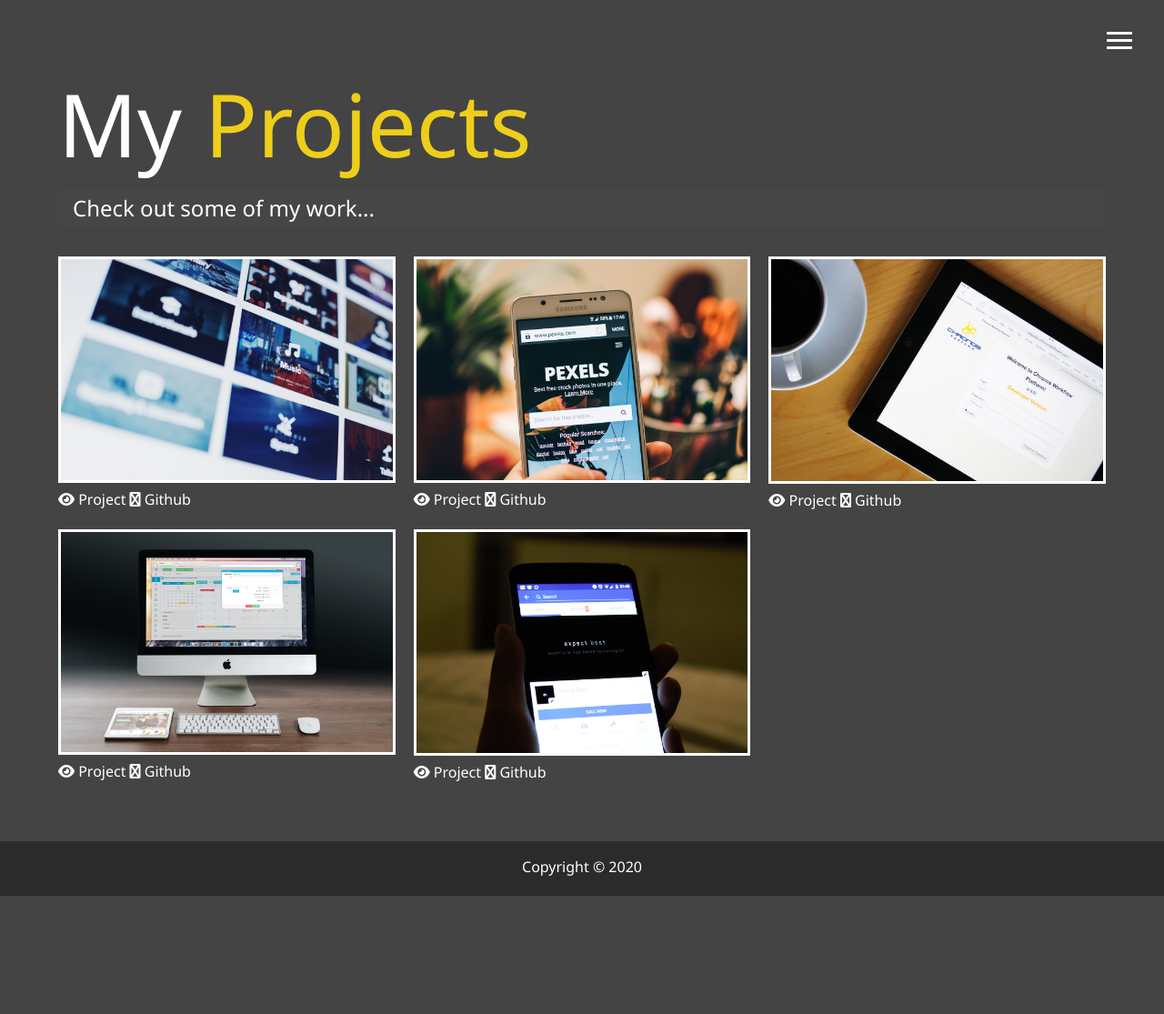
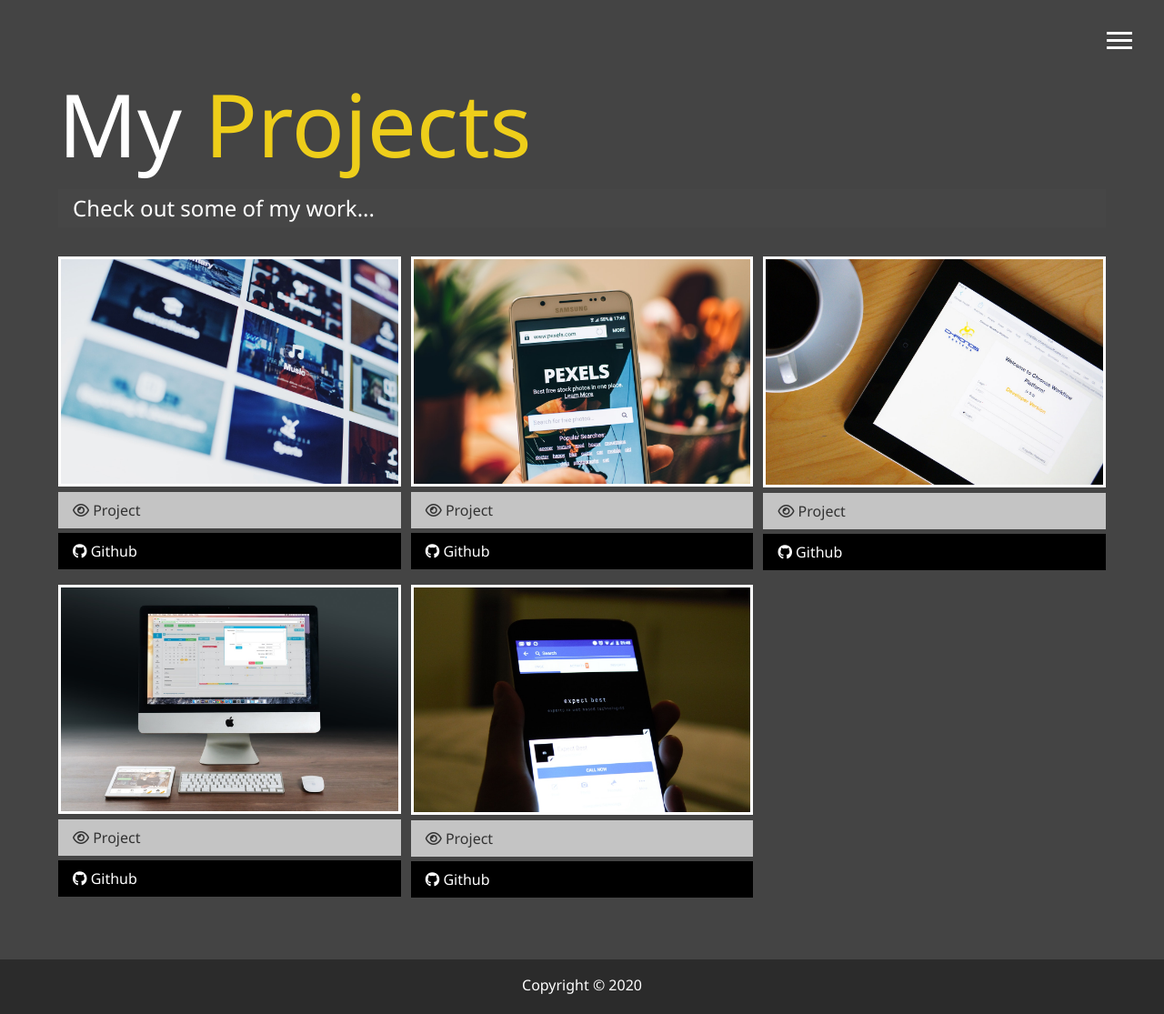
Before and after one commit to KevinKM3/kevin-portfolio2, a PHP site: page /dist/work.html in a window 1280 px wide. Shown: the whole page at 91% size. Before the commit the page ends 985 px from the top, so only its background shows below. Run offline with PHP 8.4, Linux system fonts and the light colour scheme; some libraries are stand-ins or nearby versions.

Commit message:
project-links

```diff
--- a/dist/css/main.css
+++ b/dist/css/main.css
@@ -183,7 +183,7 @@ main {
 
 .projects {
   display: grid;
-  grid-gap: 20px;
+  grid-gap: 0.7rem;
   grid-template-columns: repeat(3, 1fr); }
   .projects img {
     width: 100%;
@@ -192,6 +192,23 @@ main {
       opacity: 0.5;
       border-color: #eece1a;
       transition: all 0.5s ease-out; }
+
+.btn, .btn-dark, .btn-light {
+  display: block;
+  padding: 0.5rem 1rem;
+  border: 0;
+  margin-bottom: 0.3rem; }
+  .btn:hover, .btn-dark:hover, .btn-light:hover {
+    background: #eece1a;
+    color: #000; }
+
+.btn-dark {
+  background: black;
+  color: #fff; }
+
+.btn-light {
+  background: #c4c4c4;
+  color: #333; }
 
 #main-footer {
   text-align: center;
--- a/dist/work.html
+++ b/dist/work.html
@@ -55,46 +55,36 @@
           <a href="#!">
             <img src="img/projects/project1.jpg" alt="Project" />
           </a>
-          <a href="#" class="btn-light"> <i class="fas fa-eye"></i> Project </a>
-          <a href="#" class="btn-dark">
-            <i class="fas fa-github"></i> Github
-          </a>
+          <a href="#" class="btn-light"> <i class="fa fa-eye"></i> Project </a>
+          <a href="#" class="btn-dark"> <i class="fa fa-github"></i> Github </a>
         </div>
         <div class="item">
           <a href="#!">
             <img src="img/projects/project2.jpg" alt="Project" />
           </a>
-          <a href="#" class="btn-light"> <i class="fas fa-eye"></i> Project </a>
-          <a href="#" class="btn-dark">
-            <i class="fas fa-github"></i> Github
-          </a>
+          <a href="#" class="btn-light"> <i class="fa fa-eye"></i> Project </a>
+          <a href="#" class="btn-dark"> <i class="fa fa-github"></i> Github </a>
         </div>
         <div class="item">
           <a href="#!">
             <img src="img/projects/project3.jpg" alt="Project" />
           </a>
-          <a href="#" class="btn-light"> <i class="fas fa-eye"></i> Project </a>
-          <a href="#" class="btn-dark">
-            <i class="fas fa-github"></i> Github
-          </a>
+          <a href="#" class="btn-light"> <i class="fa fa-eye"></i> Project </a>
+          <a href="#" class="btn-dark"> <i class="fa fa-github"></i> Github </a>
         </div>
         <div class="item">
           <a href="#!">
             <img src="img/projects/project4.jpg" alt="Project" />
           </a>
-          <a href="#" class="btn-light"> <i class="fas fa-eye"></i> Project </a>
-          <a href="#" class="btn-dark">
-            <i class="fas fa-github"></i> Github
-          </a>
+          <a href="#" class="btn-light"> <i class="fa fa-eye"></i> Project </a>
+          <a href="#" class="btn-dark"> <i class="fa fa-github"></i> Github </a>
         </div>
         <div class="item">
           <a href="#!">
             <img src="img/projects/project5.jpg" alt="Project" />
           </a>
-          <a href="#" class="btn-light"> <i class="fas fa-eye"></i> Project </a>
-          <a href="#" class="btn-dark">
-            <i class="fas fa-github"></i> Github
-          </a>
+          <a href="#" class="btn-light"> <i class="fa fa-eye"></i> Project </a>
+          <a href="#" class="btn-dark"> <i class="fa fa-github"></i> Github </a>
         </div>
       </div>
     </main>
--- a/scss/main.scss
+++ b/scss/main.scss
@@ -114,7 +114,7 @@ main {
 // Projects
 .projects {
   display: grid;
-  grid-gap: 20px;
+  grid-gap: 0.7rem;
   grid-template-columns: repeat(3, 1fr);
 
   img {
@@ -129,6 +129,29 @@ main {
   }
 }
 
+// Button Styles
+.btn {
+  display: block;
+  padding: 0.5rem 1rem;
+  border: 0;
+  margin-bottom: 0.3rem;
+  &:hover {
+    background: $secondary-color;
+    color: set-text-color($secondary-color);
+  }
+}
+
+.btn-dark {
+  @extend .btn;
+  background: darken($primary-color, 50);
+  color: #fff;
+}
+.btn-light {
+  @extend .btn;
+  background: lighten($primary-color, 50);
+  color: #333;
+}
+
 #main-footer {
   text-align: center;
   padding: 1rem;
```
